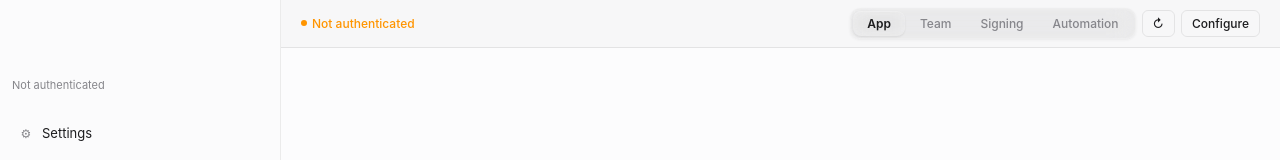
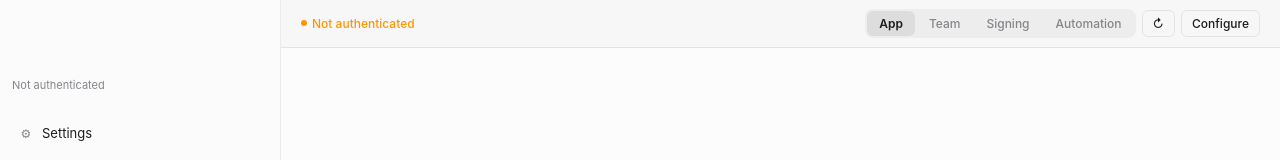
Before and after one commit to corranTech/App-Store-CLI, a React (Vite) app in the folder apps/studio/frontend/: page / in a window 1280 px wide. Shown: the top 160 px of the page. Built offline with nearby package versions, Linux system fonts and the light colour scheme.

Commit message:
style(studio): tone down scope tabs — simple segmented control, no glass effects

```diff
--- a/apps/studio/frontend/src/styles.css
+++ b/apps/studio/frontend/src/styles.css
@@ -1236,20 +1236,14 @@ textarea {
   color: var(--accent);
 }
 
-/* ── Scope tabs (header) — Liquid Glass ──────────── */
+/* ── Scope tabs (header) ─────────────────────────── */
 
 .scope-tabs {
   display: flex;
-  gap: 1px;
-  background: rgba(128, 128, 128, 0.1);
-  backdrop-filter: blur(12px) saturate(150%);
-  -webkit-backdrop-filter: blur(12px) saturate(150%);
-  border: 1px solid rgba(255, 255, 255, 0.18);
-  border-radius: 10px;
+  gap: 2px;
+  background: rgba(128, 128, 128, 0.08);
+  border-radius: 8px;
   padding: 2px;
-  box-shadow:
-    0 1px 3px rgba(0, 0, 0, 0.06),
-    inset 0 1px 0 rgba(255, 255, 255, 0.12);
 }
 
 .scope-tab {
@@ -1259,24 +1253,18 @@ textarea {
   color: var(--text-secondary);
   background: transparent;
   border: none;
-  border-radius: 8px;
-  padding: 4px 14px;
+  border-radius: 6px;
+  padding: 4px 12px;
   cursor: pointer;
-  transition: all 0.2s ease;
+  transition: all 0.15s ease;
 }
 
 .scope-tab:hover {
   color: var(--text-primary);
-  background: rgba(255, 255, 255, 0.08);
 }
 
 .scope-tab.is-active {
-  background: rgba(255, 255, 255, 0.2);
-  backdrop-filter: blur(8px);
-  -webkit-backdrop-filter: blur(8px);
+  background: rgba(128, 128, 128, 0.15);
   color: var(--text-primary);
   font-weight: 600;
-  box-shadow:
-    0 1px 2px rgba(0, 0, 0, 0.08),
-    inset 0 1px 0 rgba(255, 255, 255, 0.25);
 }
```
Also changed, not shown: 4 other files (tests, documents, lock files or other folders).
